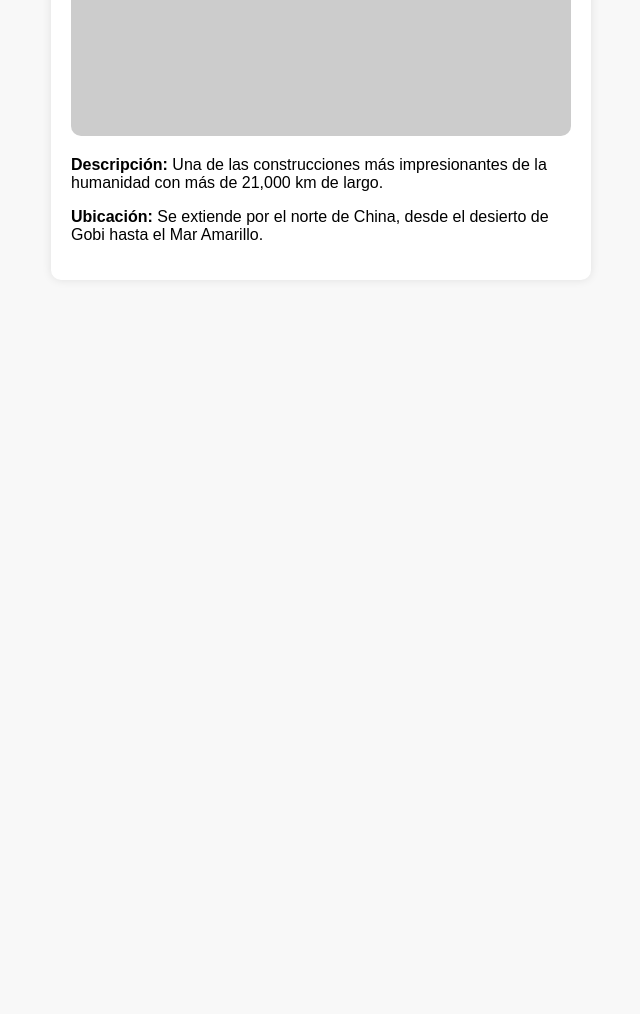
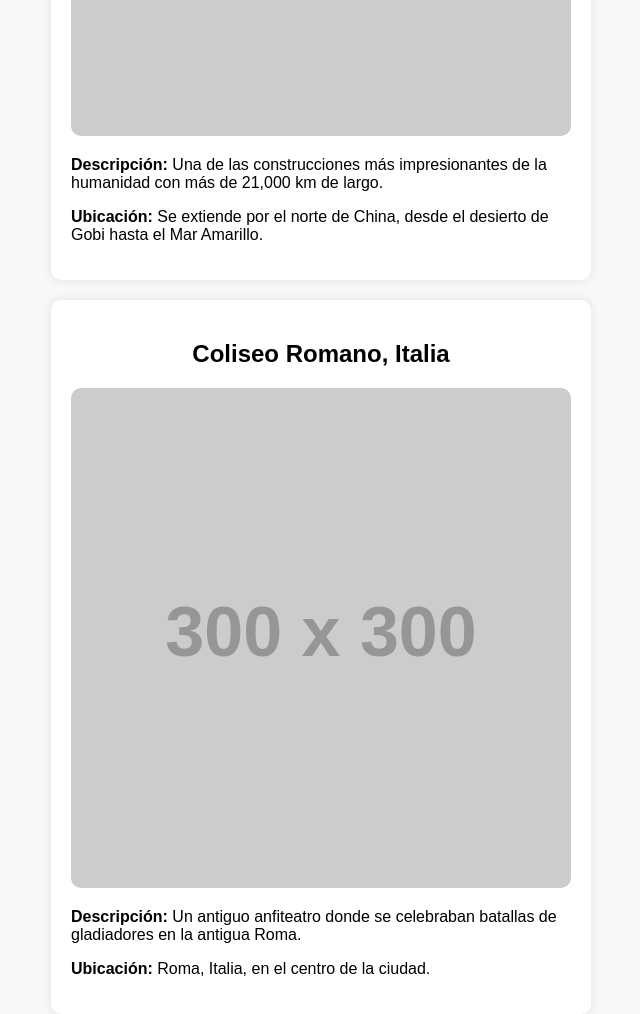
Before and after one commit to Dard16/lugares-turisticos, a plain HTML site: page index.html in a window 1280 px wide. Shown: the part 2047-3061 px from the top of the page, without its empty margins (319-959 px from the left). Before the commit the page ends 2347 px from the top, so only its background shows below. Drawn offline with Linux system fonts and the light colour scheme; placeholder pictures from the web are drawn by us.

Commit message:
Update index.html
creacion del cuarto lugar

```diff
--- a/index.html
+++ b/index.html
@@ -33,3 +33,9 @@
         <p><strong>Descripción:</strong> Una de las construcciones más impresionantes de la humanidad con más de 21,000 km de largo.</p>
         <p><strong>Ubicación:</strong> Se extiende por el norte de China, desde el desierto de Gobi hasta el Mar Amarillo.</p>
     </div>
+    <div class="lugar">
+        <h2>Coliseo Romano, Italia</h2>
+        <img src="https://via.placeholder.com/300" alt="Coliseo Romano">
+        <p><strong>Descripción:</strong> Un antiguo anfiteatro donde se celebraban batallas de gladiadores en la antigua Roma.</p>
+        <p><strong>Ubicación:</strong> Roma, Italia, en el centro de la ciudad.</p>
+    </div>
```
